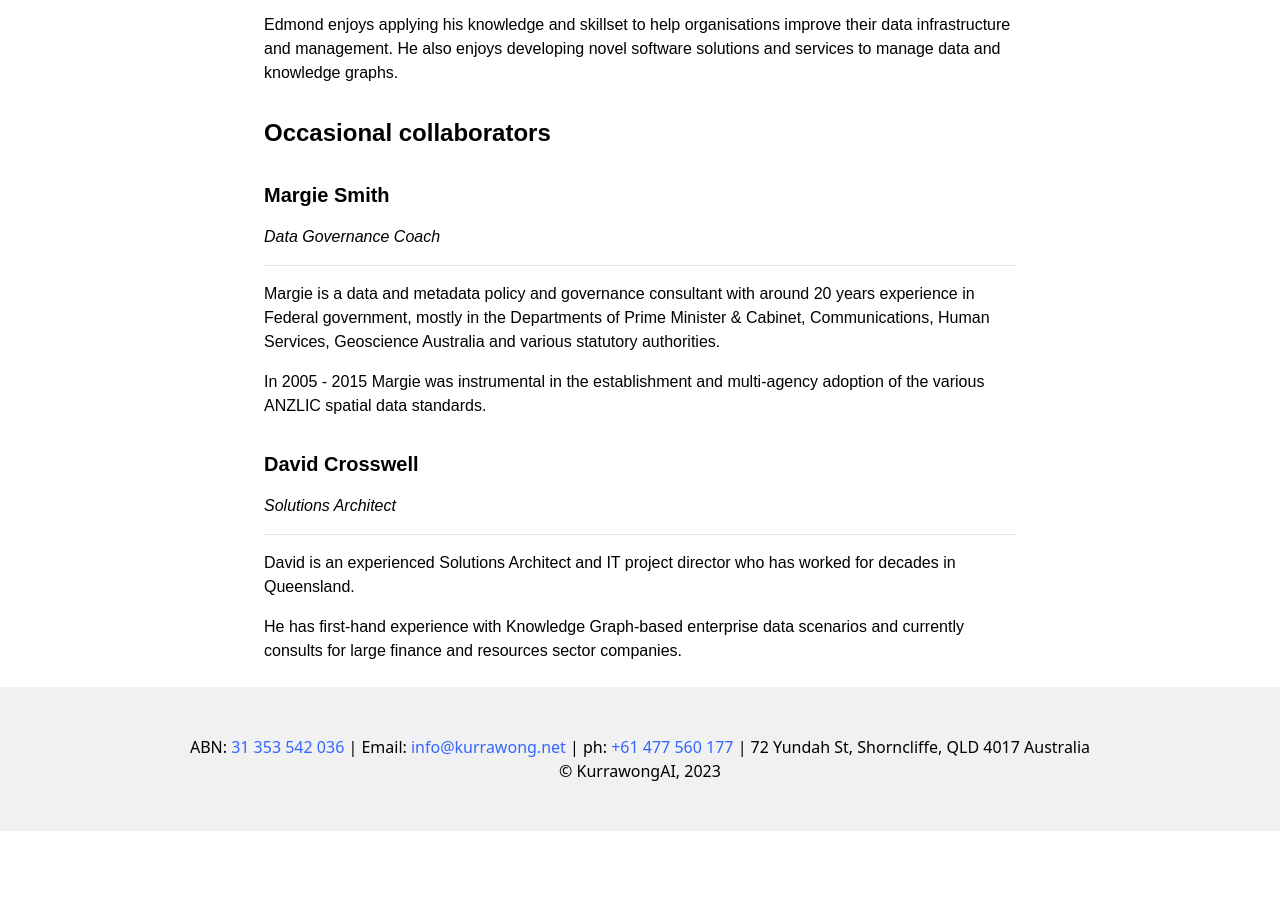
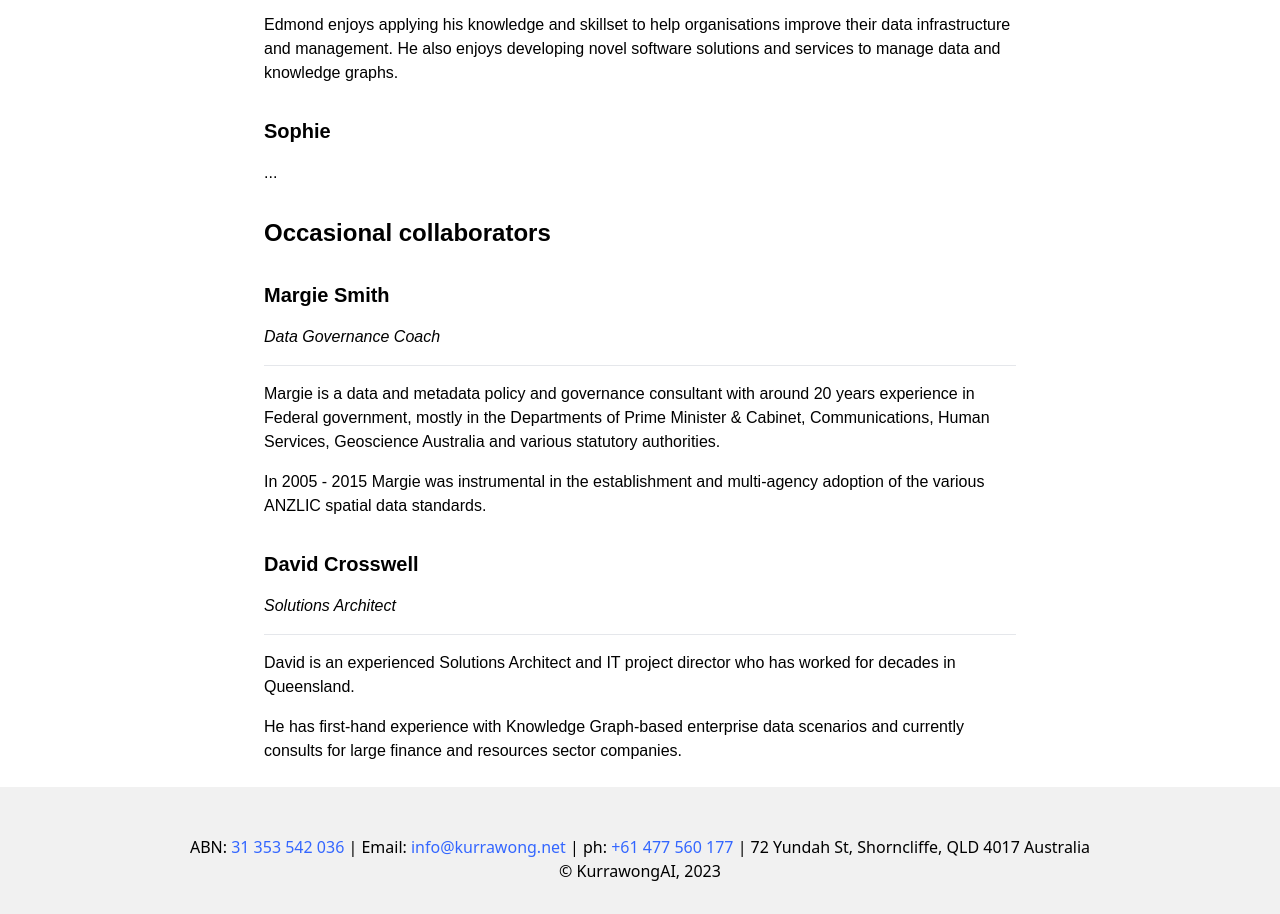
Before and after one commit to Kurrawong/kurrawong.ai, an Astro site: page /people in a window 1280 px wide. Shown: the part 1411-2325 px from the top of the page. Before the commit the page ends 2242 px from the top, so only its background shows below. Built offline with nearby package versions, Linux system fonts and the light colour scheme; Astro itself is replaced by a stand-in of ours.

Commit message:
Update people.mdx

```diff
--- a/src/pages/people.mdx
+++ b/src/pages/people.mdx
@@ -61,6 +61,10 @@ He later had the privilege to work as a senior software engineer at [TERN](https
 
 Edmond enjoys applying his knowledge and skillset to help organisations improve their data infrastructure and management. He also enjoys developing novel software solutions and services to manage data and knowledge graphs.
 
+### Sophie
+
+...
+
 ## Occasional collaborators
 
 ### Margie Smith
```
